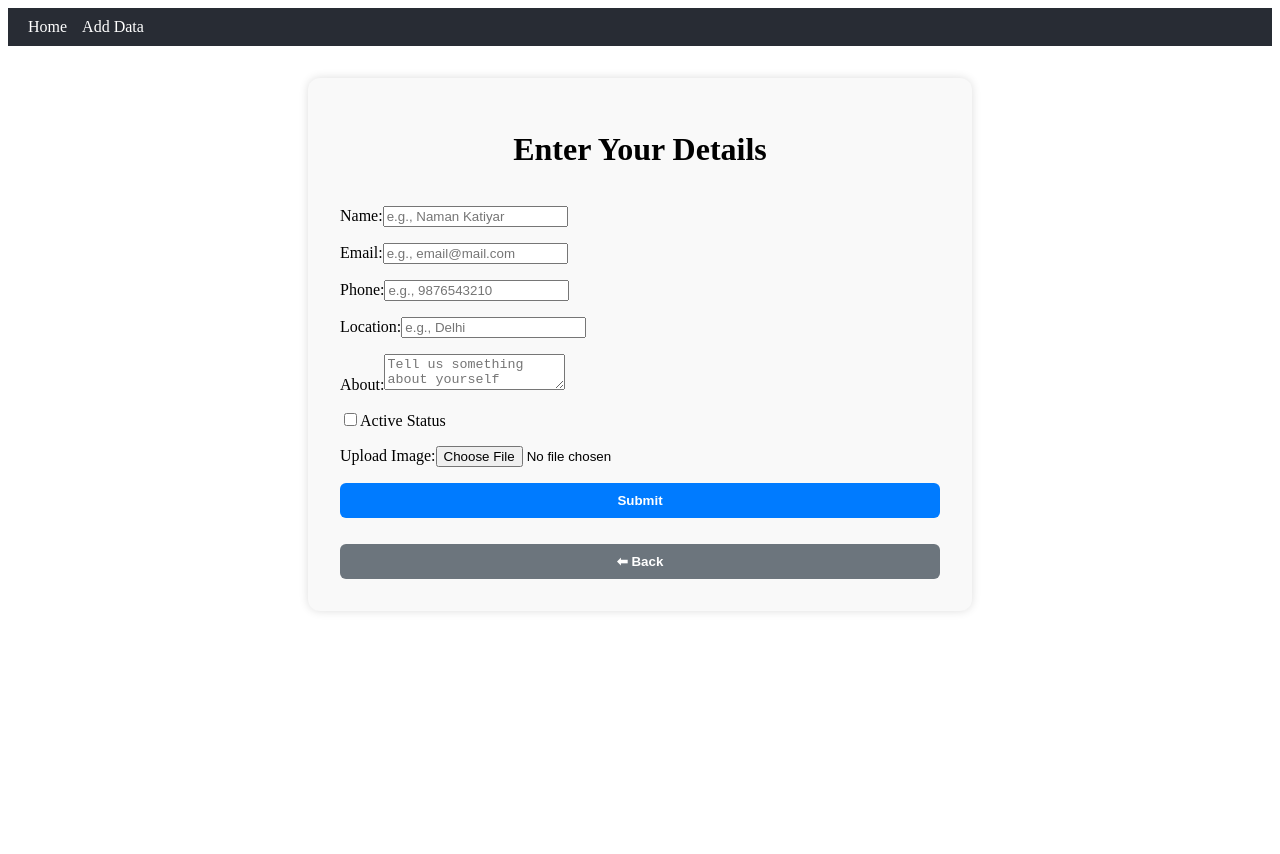
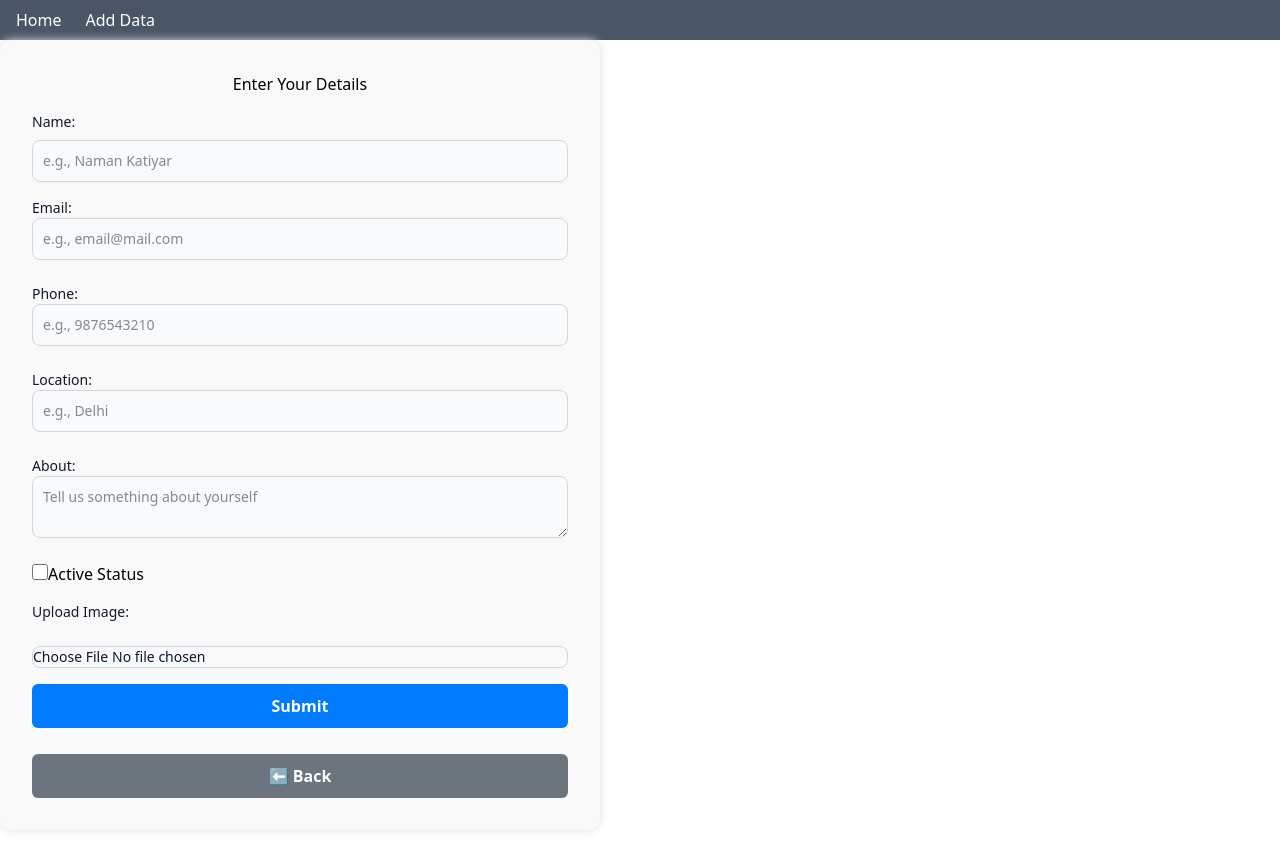
Before and after one commit to NamanKatiyar3010/CRUD_APP, a React (Vite) app: page /addData in a window 1280 px wide. Before the commit the page ends 800 px from the top, so only its background shows below. Built offline with nearby package versions, Linux system fonts and the light colour scheme; no server answers.

Commit message:
Some Css with tailwind

```diff
--- a/package.json
+++ b/package.json
@@ -12,7 +12,7 @@
   "dependencies": {
     "@hookform/resolvers": "^5.0.1",
     "@reduxjs/toolkit": "^2.6.1",
-    "@tailwindcss/vite": "^4.1.3",
+    "@tailwindcss/vite": "^4.1.4",
     "axios": "^1.8.4",
     "react": "^19.0.0",
     "react-dom": "^19.0.0",
--- a/src/App.jsx
+++ b/src/App.jsx
@@ -37,19 +37,16 @@ const router = createBrowserRouter([
       {
         path: "/users/:id",
         element: <AddData />,
-      }
+      },
     ],
   },
 ]);
 function App() {
   return (
     <>
-      {/* <AppProvider> */}
       <Provider store={store}>
         <RouterProvider router={router} />
       </Provider>
-
-      {/* </AppProvider> */}
     </>
   );
 }
--- a/src/components/AddData.jsx
+++ b/src/components/AddData.jsx
@@ -2,7 +2,12 @@ import React, { useEffect, useState } from "react";
 import { useForm } from "react-hook-form";
 import toast, { Toaster } from "react-hot-toast";
 import { useDispatch, useSelector } from "react-redux";
-import { addUser, updateUser, fetchSingleUser, clearSingleUser } from "../slices/userSlice";
+import {
+  addUser,
+  updateUser,
+  fetchSingleUser,
+  clearSingleUser,
+} from "../slices/userSlice";
 import { useNavigate, useParams } from "react-router-dom";
 
 const UserForm = () => {
@@ -13,7 +18,6 @@ const UserForm = () => {
   const [file, setFile] = useState(null);
   const [status, setStatus] = useState(false);
   console.log(id);
-
 
   const { singleUser, loading } = useSelector((state) => state.users);
 
@@ -34,8 +38,7 @@ const UserForm = () => {
   });
 
   useEffect(() => {
-    if (isEditMode){
-
+    if (isEditMode) {
       dispatch(fetchSingleUser(id));
     }
   }, [dispatch, id, isEditMode]);
@@ -48,9 +51,8 @@ const UserForm = () => {
         phone: singleUser.phone,
         location: singleUser.location,
         about: singleUser.about,
-        image : singleUser.image,
+        image: singleUser.image,
       });
-      // console.log();
 
       setStatus(singleUser.status);
     }
@@ -98,7 +100,7 @@ const UserForm = () => {
       toast.error(err.message || "Operation failed");
     }
   };
-  console.log(singleUser,'cvncvn');
+  console.log(singleUser, "cvncvn");
   if (isEditMode && loading) {
     return (
       <div style={{ textAlign: "center", marginTop: "4rem" }}>
@@ -107,9 +109,8 @@ const UserForm = () => {
     );
   }
 
-
   return (
-    <div style={{ display: "flex", justifyContent: "center", padding: "2rem" }}>
+    <div className="grid gap-6 mb-6 md:grid-cols-2 justify-center items-center">
       <Toaster position="top-right" />
       <form
         onSubmit={handleSubmit(onSubmit)}
@@ -128,10 +129,12 @@ const UserForm = () => {
         <h1 style={{ textAlign: "center" }}>
           {isEditMode ? "Update User" : "Enter Your Details"}
         </h1>
-
-        <label>
+        <div>
+          <label className="block mb-2 text-sm font-medium text-gray-900 dark:text-white">
             Name:
+          </label>
           <input
+            className="bg-gray-50 border border-gray-300 text-gray-900 text-sm rounded-lg focus:ring-blue-500 focus:border-blue-500 block w-full p-2.5 dark:bg-gray-700 dark:border-gray-600 dark:placeholder-gray-400 dark:text-white dark:focus:ring-blue-500 dark:focus:border-blue-500"
             {...register("name", {
               required: "Name is required",
               minLength: { value: 3, message: "Min 3 characters" },
@@ -144,11 +147,12 @@ const UserForm = () => {
             placeholder="e.g., Naman Katiyar"
           />
           {errors.name && <p style={{ color: "red" }}>{errors.name.message}</p>}
-        </label>
-
-        <label>
+        </div>
+        <div>
+          <label className="block mb-2 text-sm font-medium text-gray-900 dark:text-white">
             Email:
             <input
+              className="bg-gray-50 border border-gray-300 text-gray-900 text-sm rounded-lg focus:ring-blue-500 focus:border-blue-500 block w-full p-2.5 dark:bg-gray-700 dark:border-gray-600 dark:placeholder-gray-400 dark:text-white dark:focus:ring-blue-500 dark:focus:border-blue-500"
               type="email"
               {...register("email", {
                 required: "Email is required",
@@ -159,12 +163,16 @@ const UserForm = () => {
               })}
               placeholder="e.g., email@mail.com"
             />
-          {errors.email && <p style={{ color: "red" }}>{errors.email.message}</p>}
+            {errors.email && (
+              <p style={{ color: "red" }}>{errors.email.message}</p>
+            )}
           </label>
-
-        <label>
+        </div>
+        <div>
+          <label className="block mb-2 text-sm font-medium text-gray-900 dark:text-white">
             Phone:
             <input
+              className="bg-gray-50 border border-gray-300 text-gray-900 text-sm rounded-lg focus:ring-blue-500 focus:border-blue-500 block w-full p-2.5 dark:bg-gray-700 dark:border-gray-600 dark:placeholder-gray-400 dark:text-white dark:focus:ring-blue-500 dark:focus:border-blue-500"
               type="tel"
               {...register("phone", {
                 required: "Phone is required",
@@ -175,53 +183,72 @@ const UserForm = () => {
               })}
               placeholder="e.g., 9876543210"
             />
-          {errors.phone && <p style={{ color: "red" }}>{errors.phone.message}</p>}
+            {errors.phone && (
+              <p style={{ color: "red" }}>{errors.phone.message}</p>
+            )}
           </label>
-
-        <label>
+        </div>
+        <div>
+          <label className="block mb-2 text-sm font-medium text-gray-900 dark:text-white">
             Location:
             <input
+              className="bg-gray-50 border border-gray-300 text-gray-900 text-sm rounded-lg focus:ring-blue-500 focus:border-blue-500 block w-full p-2.5 dark:bg-gray-700 dark:border-gray-600 dark:placeholder-gray-400 dark:text-white dark:focus:ring-blue-500 dark:focus:border-blue-500"
               type="text"
               {...register("location", { required: "Location is required" })}
               placeholder="e.g., Delhi"
             />
-          {errors.location && <p style={{ color: "red" }}>{errors.location.message}</p>}
+            {errors.location && (
+              <p style={{ color: "red" }}>{errors.location.message}</p>
+            )}
           </label>
-
-        <label>
+        </div>
+        <div>
+          <label className="block mb-2 text-sm font-medium text-gray-900 dark:text-white">
             About:
             <textarea
+            className="block p-2.5 w-full text-sm text-gray-900 bg-gray-50 rounded-lg border border-gray-300 focus:ring-blue-500 focus:border-blue-500 dark:bg-gray-700 dark:border-gray-600 dark:placeholder-gray-400 dark:text-white dark:focus:ring-blue-500 dark:focus:border-blue-500"
               {...register("about", {
                 maxLength: { value: 200, message: "Max 200 characters" },
               })}
               placeholder="Tell us something about yourself"
             />
-          {errors.about && <p style={{ color: "red" }}>{errors.about.message}</p>}
+            {errors.about && (
+              <p style={{ color: "red" }}>{errors.about.message}</p>
+            )}
           </label>
-
+        </div>
+        <div>
           <label>
             <input
+            className="w-4 h-4 text-blue-600 bg-gray-100 border-gray-300 rounded-sm focus:ring-blue-500 dark:focus:ring-blue-600 dark:ring-offset-gray-800 focus:ring-2 dark:bg-gray-700 dark:border-gray-600"
+
               type="checkbox"
               checked={status}
               onChange={(e) => setStatus(e.target.checked)}
             />
             Active Status
           </label>
+        </div>
 
-        <label>
+        <label className="block mb-2 text-sm font-medium text-gray-900 dark:text-white">
           Upload Image:
+        </label>
         <input
+          className="block w-full text-sm text-gray-900 border border-gray-300 rounded-lg cursor-pointer bg-gray-50 dark:text-gray-400 focus:outline-none dark:bg-gray-700 dark:border-gray-600 dark:placeholder-gray-400"
           type="file"
           accept="image/*"
           onChange={(e) => setFile(e.target.files[0])}
         />
-        </label>
 
         {file && (
           <img
             src={URL.createObjectURL(file)}
             alt="Preview"
-            style={{ maxWidth: "150px", borderRadius: "8px", objectFit: "cover" }}
+            style={{
+              maxWidth: "150px",
+              borderRadius: "8px",
+              objectFit: "cover",
+            }}
           />
         )}
 
--- a/src/components/Home.jsx
+++ b/src/components/Home.jsx
@@ -162,6 +162,7 @@ const Home = () => {
         </div>
       ) : (
         <>
+          <div className="relative overflow-x-auto shadow-md sm:rounded-lg">
             <Table
               headers={headers}
               loading={loading}
@@ -171,6 +172,7 @@ const Home = () => {
               onUpdate={handleUpdate}
               onDelete={handleDelete}
             />
+          </div>
           <Pagination
             num={totalPages}
             setSearchParams={setSearchParams}
--- /dev/null
+++ b/src/components/Login.jsx
@@ -0,0 +1,11 @@
+import React from 'react'
+
+const Login = () => {
+  return (
+    <div>
+
+    </div>
+  )
+}
+
+export default Login
--- a/src/components/Navbar.jsx
+++ b/src/components/Navbar.jsx
@@ -9,11 +9,10 @@ const Navbar = () => {
 
   const hideSearch =
     pathname === "/addData" || /^\/users\/[^/]+$/.test(pathname);
-  // console.log(location);
+
   useEffect(() => {
     const params = new URLSearchParams(location.search);
     const currentSearch = params.get("search") || "";
-
     if (location.pathname === "/users") {
       setSearch(currentSearch);
     } else {
@@ -28,44 +27,30 @@ const Navbar = () => {
   };
 
   return (
-    <nav
-      style={{
-        padding: "10px 20px",
-        background: "#282c34",
-        display: "flex",
-        justifyContent: "space-between",
-        alignItems: "center",
-      }}
-    >
-      <div>
+    <nav className="w-full px-4 py-2 bg-gray-600 flex flex-col sm:flex-row sm:justify-between sm:items-center gap-4">
+      <div className="flex flex-col sm:flex-row items-start sm:items-center gap-2 sm:gap-6">
         <Link
           to="/"
-          style={{
-            marginRight: "15px",
-            color: "white",
-            textDecoration: "none",
-          }}
+          className="text-white hover:text-gray-300 transition duration-200"
         >
           Home
         </Link>
-        <Link to="/addData" style={{ color: "white", textDecoration: "none" }}>
+        <Link
+          to="/addData"
+          className="text-white hover:text-gray-300 transition duration-200"
+        >
           Add Data
         </Link>
       </div>
       {!hideSearch && (
-        <div>
+        <div className="w-full sm:w-auto">
           <input
             type="search"
             placeholder="Search..."
             value={search}
             onChange={(e) => setSearch(e.target.value)}
             onKeyDown={handleKeyDown}
-            style={{
-              padding: "6px 10px",
-              borderRadius: "4px",
-              border: "1px solid #ccc",
-              outline: "none",
-            }}
+            className="w-full sm:w-[250px] px-3 bg-gray-400 py-2 rounded-md border border-gray-300 focus:outline-none focus:ring-2 focus:ring-blue-500 transition duration-200"
           />
         </div>
       )}
--- a/src/index.css
+++ b/src/index.css
@@ -1,3 +1,4 @@
+@import "tailwindcss";
 /* :root {
   font-family: system-ui, Avenir, Helvetica, Arial, sans-serif;
   line-height: 1.5;
```
Also changed, not shown: src/components/Table.jsx (+20 -9 lines), vite.config.js (+5 -5 lines), 1 other file (tests, documents, lock files or other folders). Lines whose indentation alone changed are shown as unchanged.
